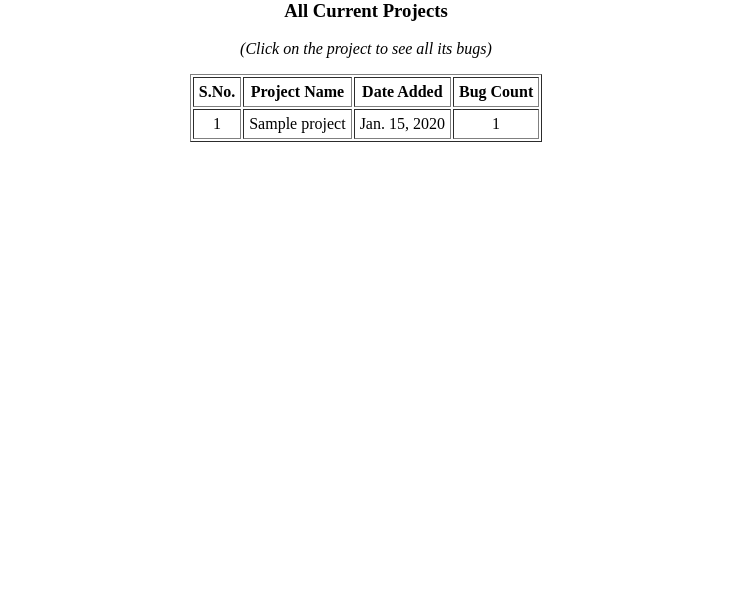
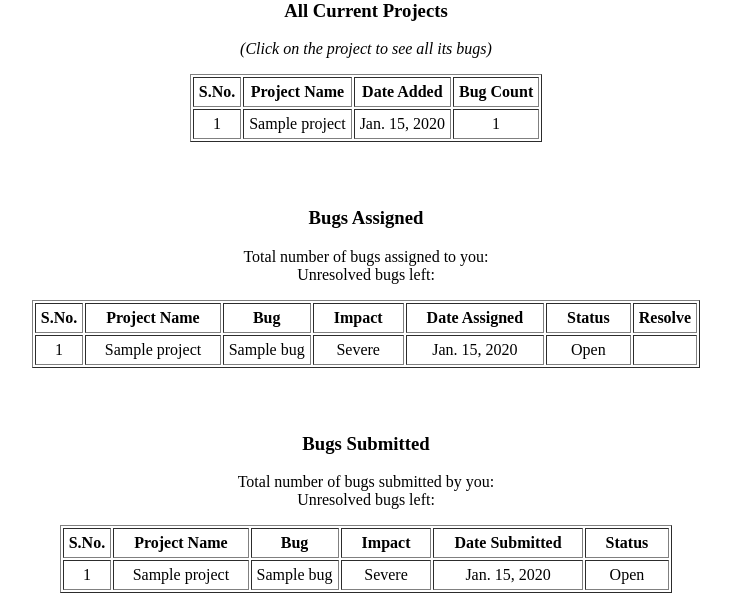
Before and after one commit to paras-gill/Bug-Tracking-System, a Django app: page /developerHome/ in a window 1280 px wide. Shown: the part 212-815 px from the top of the page, without its empty margins (274-1005 px from the left). Before the commit the page ends 354 px from the top, so only its background shows below. Run offline with Django 5.2, Linux system fonts and the light colour scheme; a user stored in the database is signed in; tables that the repository leaves empty hold one stand-in row (values such as "Sample post"); parts of the project's set-up code (start-up, migrations or seed data) failed here and were passed over.

Commit message:
Assign bugs to dev func added to manager home. Dev homepage updated. File bug form patched.

```diff
--- a/BTS/BTS/urls.py
+++ b/BTS/BTS/urls.py
@@ -22,14 +22,20 @@ import developer.views
 import manager.views
 
 urlpatterns = [
+    # Authentication URL endpoints
     path('admin/', admin.site.urls),
     path('', authentication.views.login_page, name='login'),
     path('logout/', authentication.views.logout_user, name='logout'),
     path('signup/', authentication.views.signup_page, name='signup'),
+
+    # Manager URL endpoints
     path('managerHome/', manager.views.manager_home, name='managerHome'),
-    path('managerHome/uploadCourse', manager.views.upload_project, name='uploadProject'),
+    path('managerHome/uploadProject', manager.views.upload_project, name='uploadProject'),
+    path('managerHome/assignBug', manager.views.assign_bug, name='assignBug'),
     path('deleteProject/<int:project_id>/', authentication.views.delete_project, name='deleteProject'),
+    path('deleteBug/<int:bug_id>/', authentication.views.delete_bug, name='deleteBug'),
+
+    # Developer URL endpoints
     path('developerHome/', developer.views.developer_home, name='developerHome'),
     path('developerHome/fileBug', developer.views.file_bug, name='fileBug'),
-    path('deleteBug/<int:bug_id>/', authentication.views.delete_bug, name='deleteBug'),
 ]
--- a/BTS/developer/views.py
+++ b/BTS/developer/views.py
@@ -1,19 +1,22 @@
 from django.shortcuts import render, redirect
 from django.contrib.auth.decorators import login_required
 from . import forms
-from manager.models import Project
+from manager.models import Project, Bug
 from django.db.models import F
 from django.utils import timezone
 
 @login_required
 def developer_home(request):
     projects=Project.objects.all()  # Query set of all projects
-    context={'projects' : projects}
+    bugs_assigned=Bug.objects.filter(assign_to=request.user.pk)
+    bugs_submitted=Bug.objects.filter(submitted_by=request.user.pk)
+    context={'projects' : projects, 'bugs_assigned' : bugs_assigned, 'bugs_submitted' : bugs_submitted}
 
     return render(request, 'developer/developer_home.html', context)
 
 @login_required
 def file_bug(request):
+    message=''
     if request.method == 'POST':
         form = forms.BugForm(request.POST)
         if form.is_valid():
@@ -23,7 +26,7 @@ def file_bug(request):
             bug.save()
             project = bug.project
             Project.objects.filter(id=project.id).update(bug_count=F('bug_count') + 1)
-            return redirect('developerHome')
-    else:
-        form = forms.BugForm()
-    return render(request, 'developer/file_bug.html', {'form': form})
+            message=f" Bug with title '{bug.bug_title}' successfully filed for '{bug.project}' project"
+
+    form = forms.BugForm()
+    return render(request, 'developer/file_bug.html', {'form': form, 'message' : message})
--- a/BTS/manager/models.py
+++ b/BTS/manager/models.py
@@ -1,6 +1,5 @@
 from django.db import models
 from django.utils import timezone
-#from developer.models import Bug
 
 from django.contrib.auth import get_user_model
 User=get_user_model()
@@ -12,6 +11,8 @@ class Project(models.Model):
     bug_count = models.IntegerField(default=0)
 
 
+    def __str__(self):
+        return self.project_name
 
 
 class Bug(models.Model):
@@ -32,8 +33,69 @@ class Bug(models.Model):
     project = models.ForeignKey(Project, on_delete=models.CASCADE)
     bug_title = models.CharField(max_length=100)
     impact = models.CharField(max_length=10, choices=IMPACT_CHOICES,  default='severe')
+
     submitted_by = models.ForeignKey(User, on_delete=models.CASCADE, related_name='submitted_bugs')
     date_submitted = models.DateTimeField()
     status = models.CharField(max_length=10, default='Open', choices=STATUS_CHOICES)
+
     assign_to = models.ForeignKey(User, on_delete=models.CASCADE, related_name='assigned_bugs', null=True, blank=True)
     date_assigned = models.DateTimeField(null=True, blank=True)
+
+    def __str__(self):
+        return self.bug_title
+
+
+    # Difference between null and blank:
+    '''
+    Difference between null and blank:
+    -----------------------------------
+
+    1.  null: Applies at the database level. It determines whether a field can be set to NULL in the database.
+        If null=True, it means the field can have a NULL value in the database, indicating the absence of a value.
+
+    2. blank: Applies at the validation level, particularly in forms. It determines whether a field is required
+       when submitting data through a form. If blank=True, it means the field is not required and can be left blank
+       in forms.
+
+    In form when a field is not filled i.e. it is kept blank, then at database level null value is stored in that field.
+    If a form field is left blank and the corresponding model field does not have null=True, Django will not allow the
+    empty value, and an error will be raised during form validation unless blank=True is also set for the field.
+
+    Then why do we need seprate attribute for null and blank when defining django model class?
+    Separating these concerns allows for more flexibility and clarity in defining the behavior of your models and forms.
+    It allows you to specify whether a field is optional in forms (blank) independently of whether it can be NULL in the
+    database (null).
+
+    '''
+
+    # What is related_name parameter?
+    '''
+    What is related_name parameter?
+    --------------------------------
+
+    The related_name attribute in a Django model class is used to specify the name of the reverse relation from the related
+    model back to the model that defines the relationship.
+
+    When you define a ForeignKey, OneToOneField, or ManyToManyField in a Django model, it automatically creates a reverse
+    relation for you. By default, the name of this reverse relation is the name of the model that defines the ForeignKey,
+    OneToOneField, or ManyToManyField, followed by "_set". For example, if you have a ForeignKey from Author to Book, Django
+    will create a reverse relation on the Book model called author_set.
+
+    However, you can use the related_name attribute to specify a custom name for this reverse relation. This can be useful for
+    making your code more readable and for avoiding clashes with other related models.
+
+    '''
+
+    # What is on_delete parameter of model class attributes?
+    '''
+    What is on_delete parameter of model class attributes?
+    ------------------------------------------------------
+    The on_delete attribute in Django models specifies the behavior to adopt when the referenced object is deleted. It applies to
+    ForeignKey, OneToOneField, and many-to-many relationships.
+
+    Possible values for on_delete:
+
+    1. models.CASCADE: When the referenced object is deleted, also delete the objects that have a foreign key pointing to it.
+    2. models.PROTECT: Prevent deletion of the referenced object by raising a ProtectedError exception.
+    etc.
+    '''
--- a/BTS/templates/developer/developer_home.html
+++ b/BTS/templates/developer/developer_home.html
@@ -5,13 +5,17 @@
 
 {% block content %}
     <br>
+
     <b>
         <p style="display: inline-block; border: 1px solid black; padding: 10px; margin: 0 auto; text-align: center;">
             File New Bug <a href="{% url 'fileBug' %}">Here</a>.
         </p>
     </b>
+
     <br>
     <br>
+
+    <div>
         <h3 style="text-align: center;">All Current Projects</h3>
         <p style="text-align: center;"><i>(Click on the project to see all its bugs)</i></p>
 
@@ -35,4 +39,74 @@
                     {% endfor %}
             </tbody>
         </table>
+    </div>
+
+    <br>
+    <br >
+
+    <div>
+        <h3 style="text-align: center;">Bugs Assigned </h3>
+        <p style="text-align: center;">Total number of bugs assigned to you:<!--enter number--><br> Unresolved bugs left: <!--enter number--></p>
+
+        <table id="project_table" border="1" style="margin: 10px auto; text-align: center;">
+            <thead>
+                <tr>
+                    <th style="padding: 5px;">S.No.</th>
+                    <th style="padding: 5px; padding-left: 20px; padding-right: 20px"">Project Name</th>
+                    <th style="padding: 5px; padding-left: 20px; padding-right: 20px"">Bug</th>
+                    <th style="padding: 5px; padding-left: 20px; padding-right: 20px"">Impact</th>
+                    <th style="padding: 5px; padding-left: 20px; padding-right: 20px"">Date Assigned</th>
+                    <th style="padding: 5px; padding-left: 20px; padding-right: 20px"">Status</th>
+                    <th style="padding: 5px;">Resolve</th>
+                </tr>
+            </thead>
+            <tbody>
+                    {% for bug in bugs_assigned %}
+                            <tr>
+                                <td style="padding: 5px;"> {{forloop.counter}} </td>
+                                <td style="padding: 5px;"> {{bug.project}} </td>
+                                <td style="padding: 5px;"> {{bug.bug_title}} </td>
+                                <td style="padding: 5px;"> {{bug.impact}} </td>
+                                <td style="padding: 5px;"> {{bug.date_assigned|date}} </td>
+                                <td style="padding: 5px;"> {{bug.status}} </td>
+                                <td style="padding: 5px;"> <!--Create checkbox here--> </td>
+                            </tr>
+                    {% endfor %}
+            </tbody>
+        </table>
+    </div>
+
+    <br>
+    <br>
+
+    <div>
+        <h3 style="text-align: center;">Bugs Submitted </h3>
+        <p style="text-align: center;">Total number of bugs submitted by you:<!--enter number--><br> Unresolved bugs left: <!--enter number--></p>
+
+        <table id="project_table" border="1" style="margin: 10px auto; text-align: center;">
+            <thead>
+                <tr>
+                    <th style="padding: 5px;">S.No.</th>
+                    <th style="padding: 5px; padding-left: 20px; padding-right: 20px"">Project Name</th>
+                    <th style="padding: 5px; padding-left: 20px; padding-right: 20px"">Bug</th>
+                    <th style="padding: 5px; padding-left: 20px; padding-right: 20px"">Impact</th>
+                    <th style="padding: 5px; padding-left: 20px; padding-right: 20px"">Date Submitted</th>
+                    <th style="padding: 5px; padding-left: 20px; padding-right: 20px"">Status</th>
+                </tr>
+            </thead>
+            <tbody>
+                    {% for bug in bugs_submitted %}
+                            <tr>
+                                <td style="padding: 5px;"> {{forloop.counter}} </td>
+                                <td style="padding: 5px;"> {{bug.project}} </td>
+                                <td style="padding: 5px;"> {{bug.bug_title}} </td>
+                                <td style="padding: 5px;"> {{bug.impact}} </td>
+                                <td style="padding: 5px;"> {{bug.date_submitted|date}} </td>
+                                <td style="padding: 5px;"> {{bug.status}} </td>
+
+                            </tr>
+                    {% endfor %}
+            </tbody>
+        </table>
+    </div>
 {% endblock content %}
```
Also changed, not shown: BTS/developer/forms.py (+14 -5 lines), BTS/manager/forms.py (+120 -1 lines), BTS/manager/views.py (+17 -0 lines), BTS/templates/developer/file_bug.html (+9 -6 lines), BTS/templates/manager/assign_bug.html (added, +35 -0 lines), BTS/templates/manager/manager_home.html (+16 -16 lines). Lines whose indentation alone changed are shown as unchanged.
